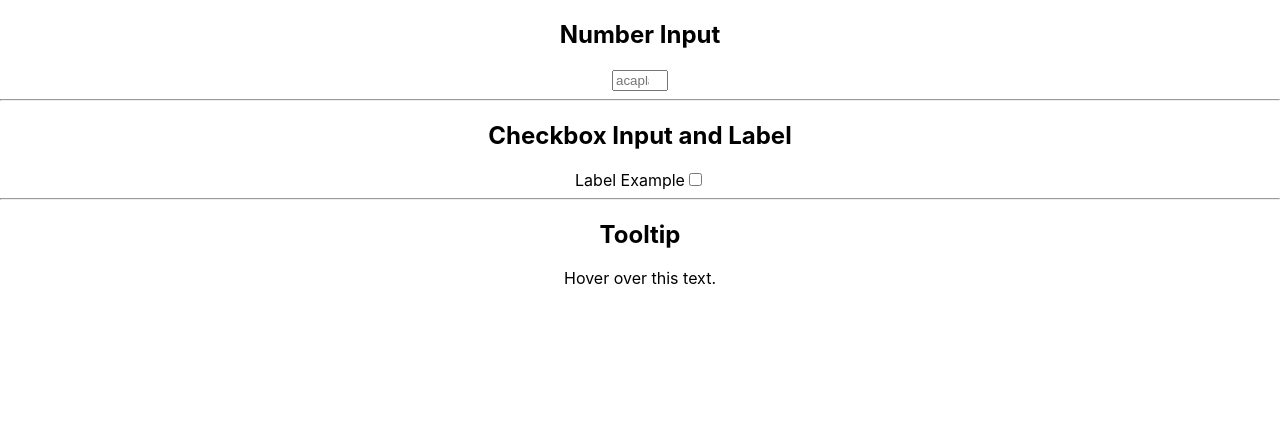
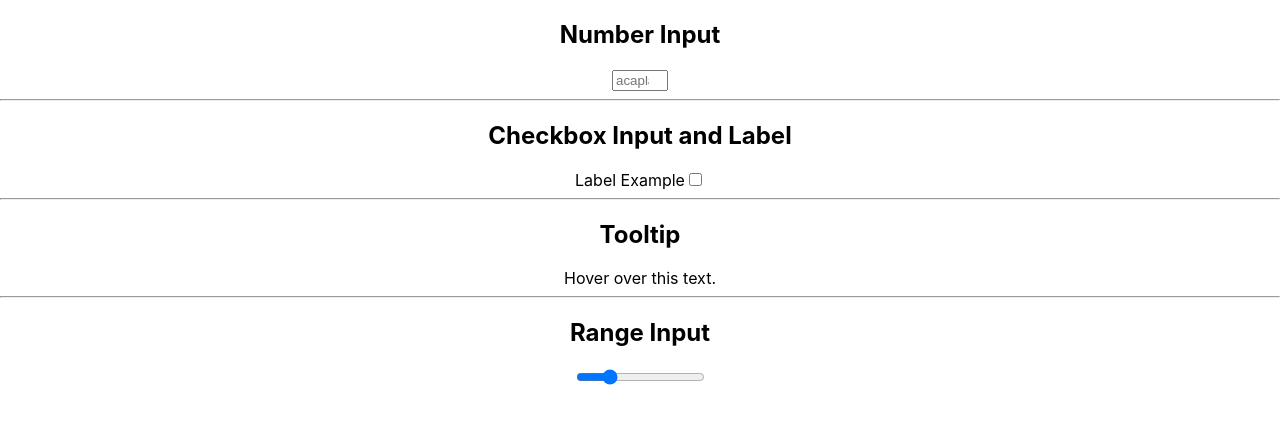
Before and after one commit to bobrock8/Bet-Calculators, a React (Create React App) app: page / in a window 1280 px wide. Shown: the top 424 px of the page. Built offline with nearby package versions, Linux system fonts and the light colour scheme.

Commit message:
Added Range Input basic component.

```diff
--- a/src/App.js
+++ b/src/App.js
@@ -3,7 +3,8 @@ import NumberInput from './components-library/basic-components/NumberInput';
 import CheckboxInput from './components-library/basic-components/CheckboxInput';
 import Label from "./components-library/basic-components/Label";
 import Tooltip from "./components-library/basic-components/Tooltip";
-import logo from './logo.svg';
+import RangeInput from "./components-library/basic-components/RangeInput";
+
 import './App.css';
 
 function App() {
@@ -23,6 +24,9 @@ function App() {
             <span>Hover over this text.</span>
         </Tooltip>
 
+        <hr />
+        <h2>Range Input</h2>
+        <RangeInput class="goran-class" name="goran-range-name" min="1" max="40" value="10" />
     </div>
   );
 }
--- /dev/null
+++ b/src/components-library/basic-components/RangeInput.js
@@ -0,0 +1,16 @@
+import React from 'react';
+
+function RangeInput ( props ) {
+    return (
+        <input
+            type="range"
+            min={props.min}
+            max={props.max}
+            value={props.value}
+            className={props.class}
+            name={props.name}
+        />
+        );
+}
+
+export default RangeInput;
```
